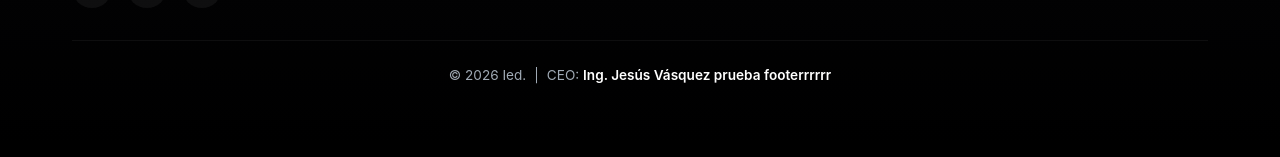
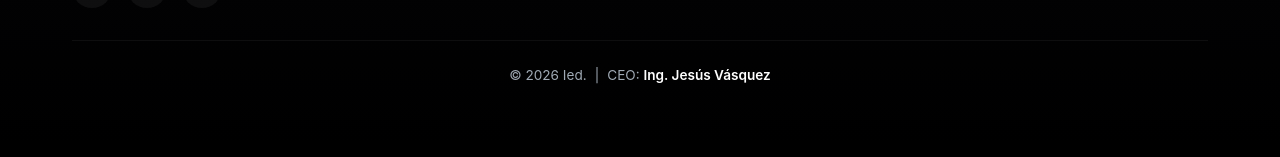
Before and after one commit to rafagax/proyecto-web, a React (Vite) app: page / in a window 1280 px wide. Shown: the part 275-432 px from the top of the page. Built offline with nearby package versions, Linux system fonts and the light colour scheme.

Commit message:
Update Footer.jsx

```diff
--- a/src/components/Footer.jsx
+++ b/src/components/Footer.jsx
@@ -66,7 +66,7 @@ const Footer = () => {
           <p style={{ margin: 0, fontSize: '0.85rem', textAlign: 'center' }}>
             CEO:{' '}
             <a href="https://portafolio-kpi-jv.vercel.app/" target="_blank" rel="noopener noreferrer" style={{ color: '#ffffff', fontWeight: '600' }}>
-              Ing. Jesús Vásquez prueba footerrrrrr
+              Ing. Jesús Vásquez
             </a>
           </p>
         </div>
```
